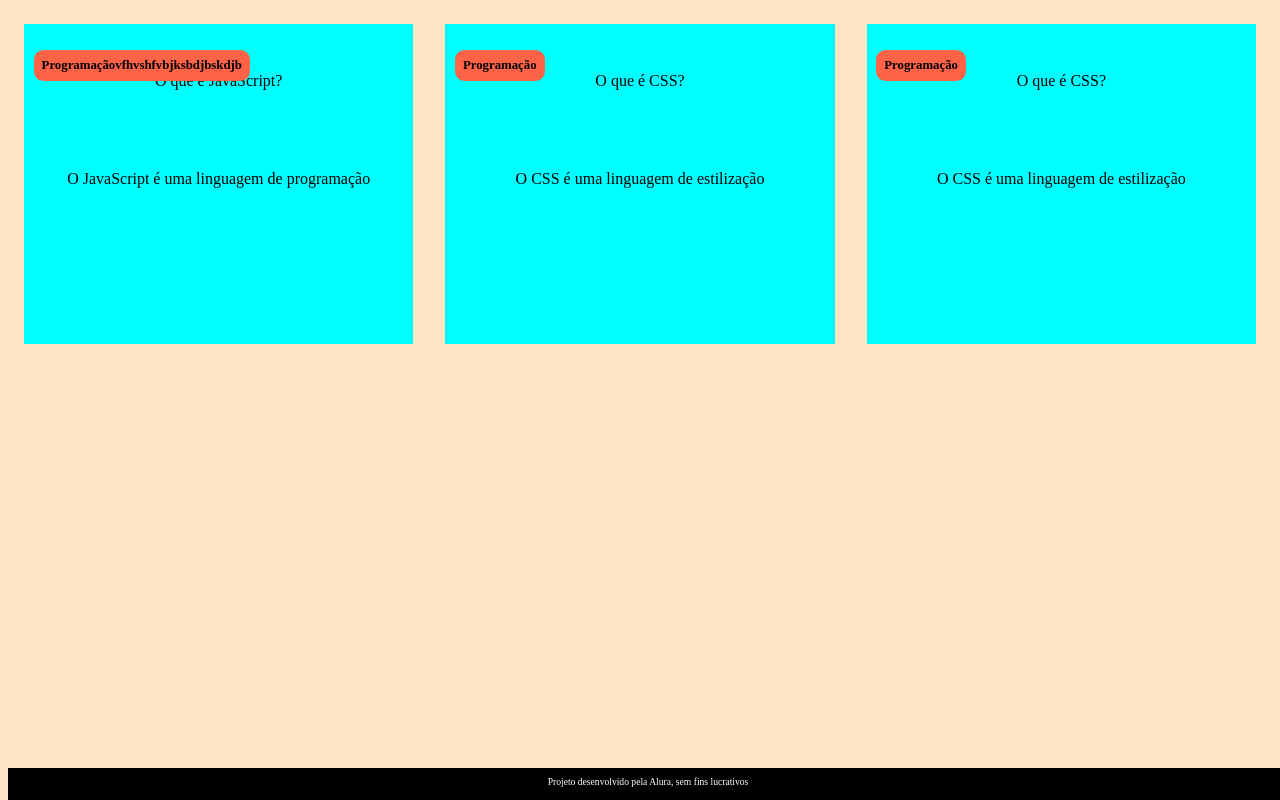
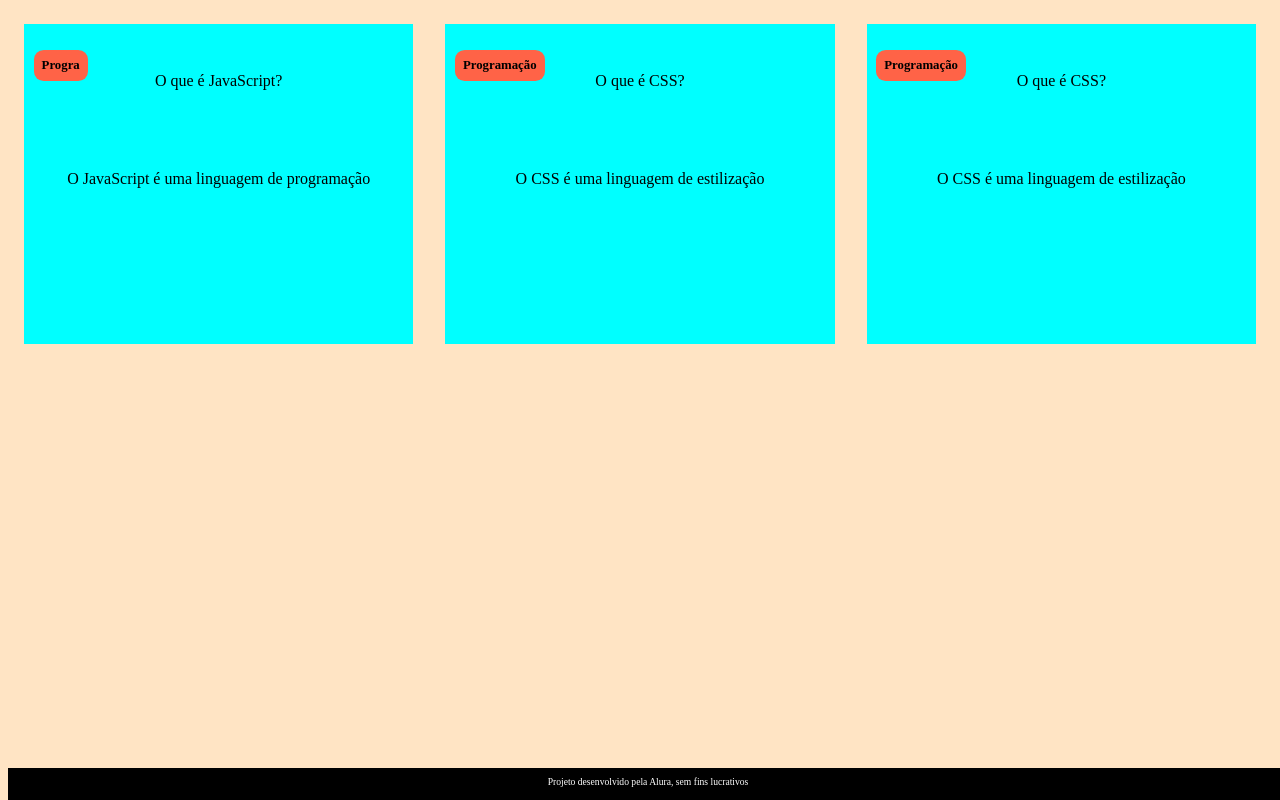
Before and after one commit to georgiasantana/Aula-03, a plain HTML site: page index.html in a window 1280 px wide. Drawn offline with Linux system fonts and the light colour scheme.

Commit message:
Update index.html

```diff
--- a/index.html
+++ b/index.html
@@ -11,7 +11,7 @@
         <section id="container"> <!-- Seção com ID "container" para agrupar os flashcards -->
             <article class="cartao"> <!-- Primeiro cartão/flashcard -->
                 <div class="cartao__conteudo"> <!-- Div que contém todo o conteúdo do cartão -->
-                    <h3>Programaçãovfhvshfvbjksbdjbskdjb</h3> <!-- Título da categoria do cartão -->
+                    <h3>Progra</h3> <!-- Título da categoria do cartão -->
                     <div class="cartao__conteudo__pergunta"> <!-- Div que contém a pergunta -->
                         <p>O que é JavaScript?</p> <!-- Texto da pergunta -->
                     </div>
```
